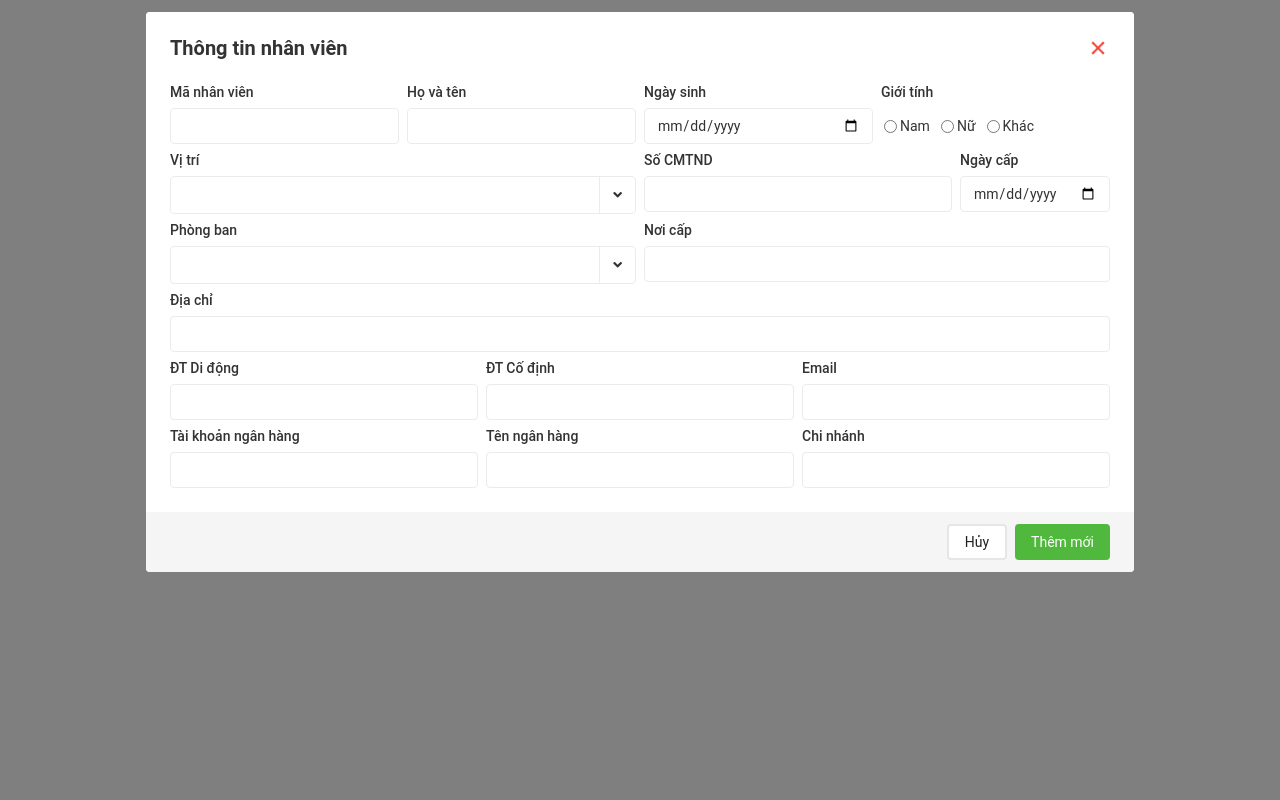
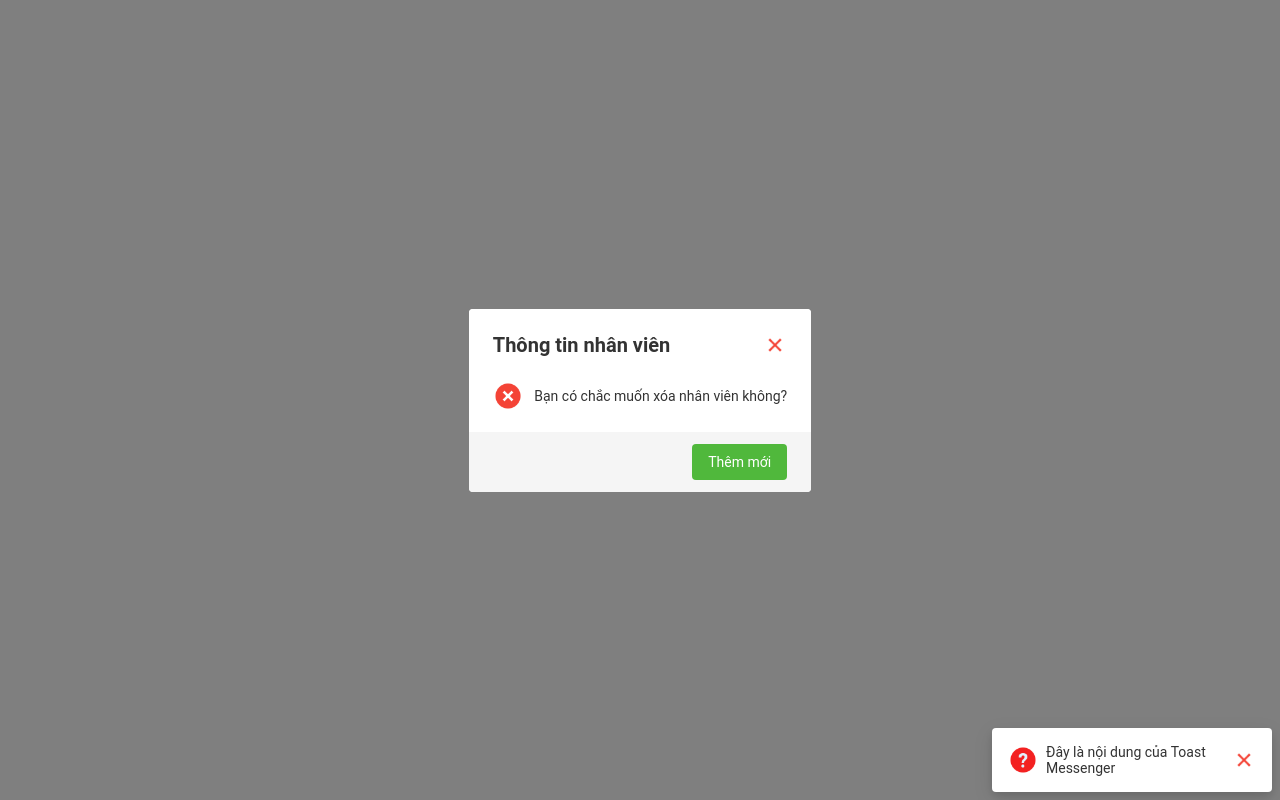
Before and after one commit to CaosyHoang/Internship, a plain HTML site: page form.html in a window 1280 px wide. Drawn offline with Linux system fonts and the light colour scheme.

Commit message:
session one

```diff
--- a/css/components/button.css
+++ b/css/components/button.css
@@ -47,10 +47,9 @@
     display: flex;
     justify-content: center;
     align-items: center;
-    min-width: 0px;
-    padding: 0;
     width: 24px;
     height: 24px;
+    padding: 0;
     background: none;
     border: none;
 }
--- /dev/null
+++ b/css/components/dialog.css
@@ -0,0 +1,3 @@
+.dialog{
+    max-width: 400px;
+}
--- a/css/components/form.css
+++ b/css/components/form.css
@@ -1,4 +1,4 @@
-.form {
+.form > .modal__body{
     display: grid;
     grid-template-columns: repeat(12, minmax(50px, 1fr));
     grid-template-rows: auto;
--- a/css/components/modal.css
+++ b/css/components/modal.css
@@ -18,7 +18,6 @@
     min-width: 300px;
     padding: 24px;
     display: flex;
-    flex-wrap: wrap;
     justify-content: space-between;
     align-items: center;
     background: #fff;
@@ -28,7 +27,6 @@
 .modal__header-title {
     margin: 0;
     text-align: left;
-    line-height: 0;
     font-style: bold;
     font-size: 20px;
 }
@@ -38,7 +36,16 @@
 }
 
 .modal__body-description {
-    text-align: left;
+    line-height: 24px;
+    text-align: justify;
+    vertical-align: top;
+    margin: 0;
+}
+
+.modal__body-icon{
+    height: 30px;
+    margin-right: 8px;
+    margin-bottom: -10px;
 }
 
 .modal__footer {
@@ -60,7 +67,7 @@
     background: rgba(0, 0, 0, 0.5);
     display: flex;
     justify-content: center;
-    align-items: flex-start;
-    padding-top: 12px;
+    align-items: center;
+    padding: 24px 0;
     z-index: 1;
 }
--- /dev/null
+++ b/css/components/toast.css
@@ -0,0 +1,30 @@
+.toast {
+    position: fixed;
+    right: 0;
+    bottom: 0;
+    display: flex;
+    align-items: center;
+    width: 280px;
+    margin: 8px;
+    padding: 16px;
+    background-color: #fff;
+    border-radius: 4px;
+    box-shadow: 0 4px 8px rgba(0, 0, 0, 0.1),
+        0 6px 20px rgba(0, 0, 0, 0.1);
+    transition: all 0.3s ease-in-out;
+    z-index: 1;
+}
+
+.toast:hover {
+    box-shadow: 0 8px 16px rgba(0, 0, 0, 0.2),
+        0 12px 40px rgba(0, 0, 0, 0.2);
+}
+
+.toast__symbol {
+    width: 30px;
+    margin-right: 8px;
+}
+
+.toast__description {
+    margin: 0;
+}
--- a/css/layout/main.css
+++ b/css/layout/main-content.css
@@ -1,4 +1,4 @@
-.main {
+.main-content {
     display: flex;
     flex-direction: column;
     background: #EEEFF1;
--- a/css/main.css
+++ b/css/main.css
@@ -5,12 +5,14 @@
 @import url(./components/table.css);
 @import url(./components/modal.css);
 @import url(./components/form.css);
+@import url(./components/dialog.css);
+@import url(./components/toast.css);
 
 
 @import url(./layout/grid.css);
 @import url(./layout/header.css);
 @import url(./layout/sidebar.css);
-@import url(./layout/main.css);
+@import url(./layout/main-content.css);
 
 
 
--- a/form.html
+++ b/form.html
@@ -11,15 +11,15 @@
 
 <body>
     <div class="overlay">
-        <!-- DIALOG -->
-        <div class="modal">
+        <!-- FORM -->
+        <div class="modal form" hidden>
             <div class="modal__header">
                 <h2 class="modal__header-title">Thông tin nhân viên</h2>
                 <button class="button--symbol">
-                    <img src="./assets/icon/close-48.png" class="button-icon">
+                    <img src="./assets/icon/close-48.png" class="button-icon" alt="Close">
                 </button>
             </div>
-            <form action="" class="form modal__body" method="get">
+            <form action="" class="modal__body" method="get">
                 <!-- MÃ NHÂN VIÊN -->
                 <div class="modal__body-data input m3">
                     <label class="input__label">Mã nhân viên</label>
@@ -140,6 +140,35 @@
                 <button class="button button--primary">Thêm mới</button>
             </div>
         </div>
+
+        <!-- DIAGLOG -->
+        <div class="modal dialog">
+            <div class="modal__header">
+                <h2 class="modal__header-title">Thông tin nhân viên</h2>
+                <button class="button--symbol">
+                    <img src="./assets/icon/close-48.png" class="button-icon" alt="Close">
+                </button>
+            </div>
+            <div class="modal__body">
+                <p class="modal__body-description">
+                    <img src="./assets/icon/error-48.png" class="modal__body-icon" alt="Error">
+                    Bạn có chắc muốn xóa nhân viên không?
+                </p>
+            </div>
+            <div class="modal__footer">
+                <!-- <button class="button button--secondary">Hủy</button> -->
+                <button class="button button--primary">Thêm mới</button>
+            </div>
+        </div>
+    </div>
+
+    <div class="toast">
+        <img src="./assets/icon/question-48.png" class="toast__symbol" alt="Question">
+        <p class="toast__description">Đây là nội dung của Toast Messenger</p>
+        <button class="button--symbol">
+            <img src="./assets/icon/close-48.png"  class="button-icon" alt="Close">
+        </button>
+    </div>
 </body>
 
 </html>
```
Also changed, not shown: index.html (+2 -2 lines).
